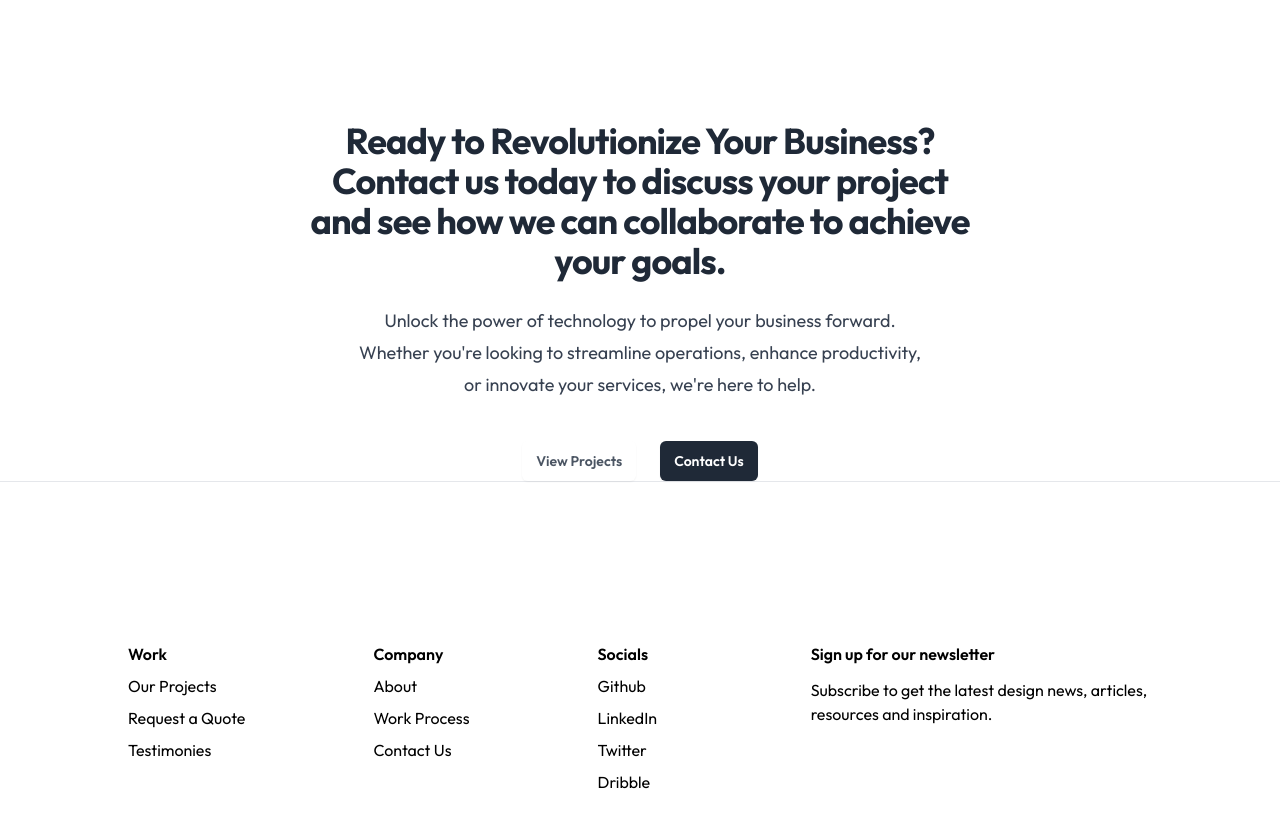
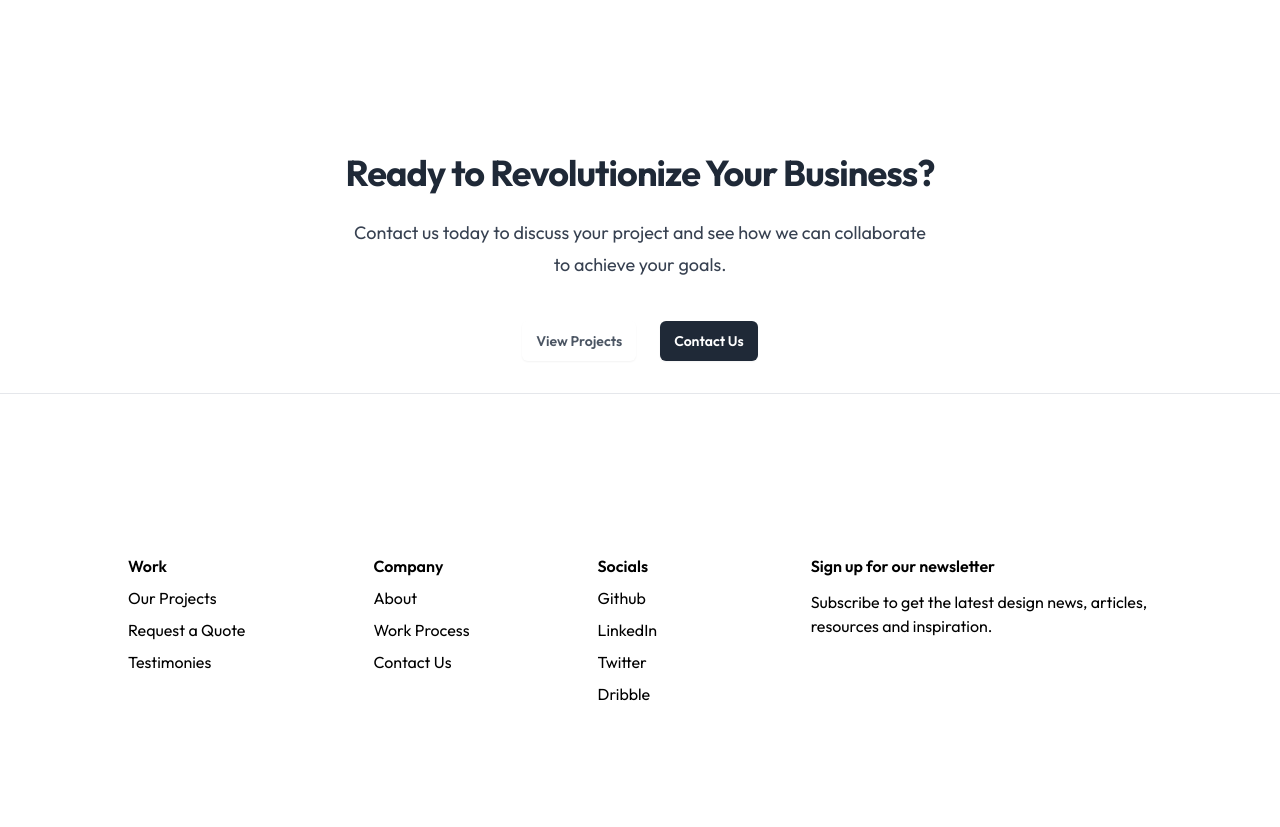
Before and after one commit to Katalyst33/landing, a Next.js app: page / in a window 1280 px wide. Shown: the part 3600-4427 px from the top of the page. Built offline with nearby package versions, Linux system fonts and the light colour scheme.

Commit message:
update text

```diff
--- a/app/components/BeforeFooter.jsx
+++ b/app/components/BeforeFooter.jsx
@@ -2,15 +2,14 @@ export default function BeforeFooter() {
   return (
     <div className="">
       <div className="px-6  sm:px-6  lg:px-8">
-          <div className="mx-auto max-w-2xl text-center">
+        <div className="mx-auto max-w-2xl text-center py-8">
           <h2 className="text-3xl font-bold tracking-tight text-gray-800 sm:text-4xl">
             Ready to Revolutionize Your Business?
             <br />
-              Contact us today to discuss your project and see how we can collaborate to achieve your goals.
-
           </h2>
           <p className="mx-auto mt-6 max-w-xl text-lg leading-8 text-gray-700">
-            Unlock the power of technology to propel your business forward. Whether you're looking to streamline operations, enhance productivity, or innovate your services, we're here to help.
+            Contact us today to discuss your project and see how we can
+            collaborate to achieve your goals.
           </p>
           <div className="mt-10 flex items-center justify-center gap-x-6">
             <a
@@ -29,5 +28,5 @@ export default function BeforeFooter() {
         </div>
       </div>
     </div>
-    )
+  );
 }
--- a/app/components/ProjectComponent.jsx
+++ b/app/components/ProjectComponent.jsx
@@ -20,7 +20,7 @@ const ProjectComponent = (props) => {
           <span className=""> {props.year}</span>
         </p>
       </div>
-      <p>{props.description}</p>
+      <p className="text-justify">{props.description}</p>
       <div className="flex justify-between">
         <p className="font-semibold text-sm mt-4 italic"> {props.tech}</p>
         <a
--- a/app/work/page.jsx
+++ b/app/work/page.jsx
@@ -62,7 +62,7 @@ export default function about() {
               Our Work
             </span>
             <p className="text-4xl font-semibold">Projects we have handled </p>
-            <p className="mt-3 text-lg text-gray-700">
+            <p className="mt-3 text-lg text-gray-700 text-justify">
               At Katalyst Technologies, we take immense pride in the projects we
               undertake and the solutions we deliver. Our portfolio reflects our
               commitment to excellence, innovation, and client satisfaction.
```
Lines whose indentation alone changed are shown as unchanged.
